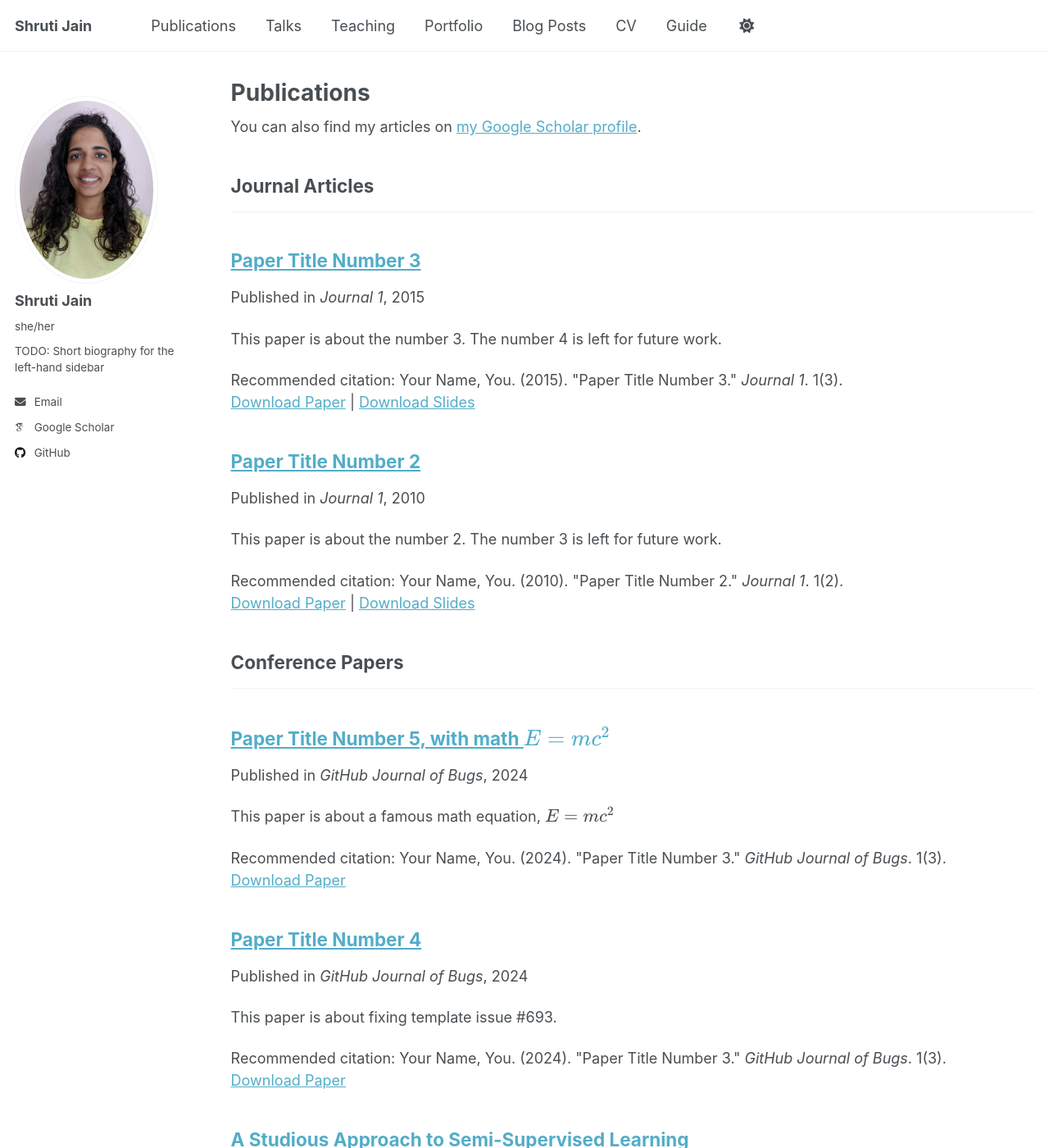
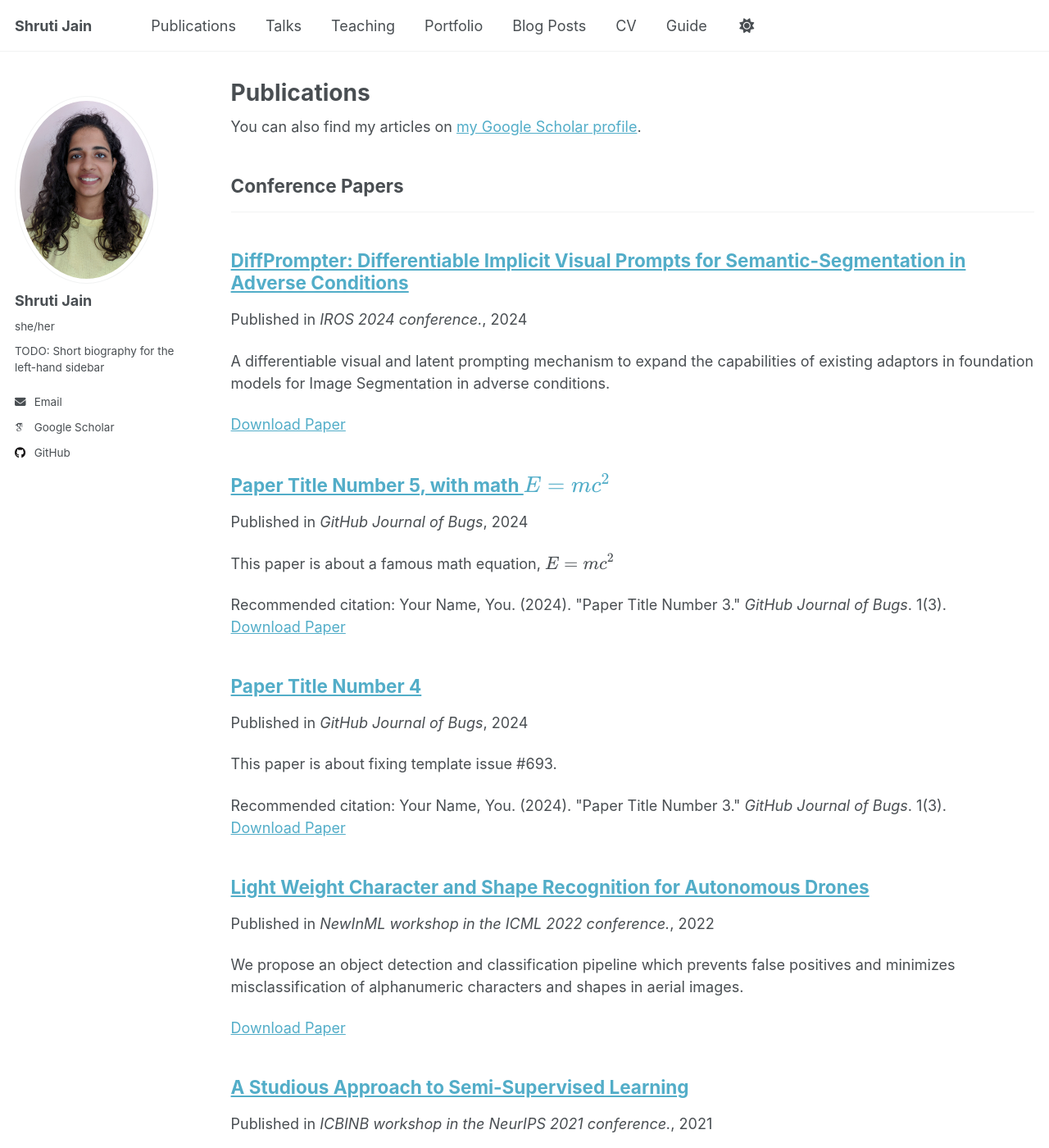
Before and after one commit to shrutijain1405/shrutijain1405.github.io, a Jekyll site: the page built from _pages/publications.html, in a window 1280 px wide and 1400 px high. Shown: the whole window at 82% size. Built offline with Jekyll 4.4.1, drawn with Linux system fonts in a browser that asks for light colours; some web fonts are replaced; some of the changed text lies outside the part shown.

Commit message:
added all publications

```diff
--- a/_publications/2010-10-01-paper-title-number-2.md
+++ b/_publications/2010-10-01-paper-title-number-2.md
@@ -1,14 +1,10 @@
 ---
-title: "Paper Title Number 2"
+title: "DiffPrompter: Differentiable Implicit Visual Prompts for Semantic-Segmentation in Adverse Conditions"
 collection: publications
-category: manuscripts
-permalink: /publication/2010-10-01-paper-title-number-2
-excerpt: 'This paper is about the number 2. The number 3 is left for future work.'
-date: 2010-10-01
-venue: 'Journal 1'
-slidesurl: 'http://academicpages.github.io/files/slides2.pdf'
-paperurl: 'http://academicpages.github.io/files/paper2.pdf'
-citation: 'Your Name, You. (2010). &quot;Paper Title Number 2.&quot; <i>Journal 1</i>. 1(2).'
+category: conferences
+paperurl: 'https://arxiv.org/abs/2310.04181'
+excerpt: 'A differentiable visual and latent prompting mechanism to expand the capabilities of existing adaptors in foundation models for Image Segmentation in adverse conditions.'
+venue: 'IROS 2024 conference.'
+date: 2024-03-27
 ---
-
-The contents above will be part of a list of publications, if the user clicks the link for the publication than the contents of section will be rendered as a full page, allowing you to provide more information about the paper for the reader. When publications are displayed as a single page, the contents of the above "citation" field will automatically be included below this section in a smaller font.
+Semantic segmentation in adverse weather scenarios is a critical task for autonomous driving systems. While foundation models have shown promise, the need for specialized adaptors becomes evident for handling more challenging scenarios. We introduce DiffPrompter, a novel differentiable visual and latent prompting mechanism aimed at expanding the learning capabilities of existing adaptors in foundation models. Our proposed HFC image processing block excels particularly in adverse weather conditions, where conventional methods often fall short. Furthermore, we investigate the advantages of jointly training visual and latent prompts, demonstrating that this combined approach significantly enhances performance in out-of-distribution scenarios. Our differentiable visual prompts leverage parallel and series architectures to generate prompts, effectively improving object segmentation tasks in adverse conditions. Through a comprehensive series of experiments and evaluations, we provide empirical evidence to support the efficacy of our approach. Project page at this https [URL](https://diffprompter.github.io/).
--- a/_publications/2015-10-01-paper-title-number-3.md
+++ /dev/null
@@ -1,14 +0,0 @@
----
-title: "Paper Title Number 3"
-collection: publications
-category: manuscripts
-permalink: /publication/2015-10-01-paper-title-number-3
-excerpt: 'This paper is about the number 3. The number 4 is left for future work.'
-date: 2015-10-01
-venue: 'Journal 1'
-slidesurl: 'http://academicpages.github.io/files/slides3.pdf'
-paperurl: 'http://academicpages.github.io/files/paper3.pdf'
-citation: 'Your Name, You. (2015). &quot;Paper Title Number 3.&quot; <i>Journal 1</i>. 1(3).'
----
-
-The contents above will be part of a list of publications, if the user clicks the link for the publication than the contents of section will be rendered as a full page, allowing you to provide more information about the paper for the reader. When publications are displayed as a single page, the contents of the above "citation" field will automatically be included below this section in a smaller font.
--- /dev/null
+++ b/_publications/2022-08-14-lighweight-classifier.md
@@ -0,0 +1,22 @@
+---
+title: "Light Weight Character and Shape Recognition for Autonomous Drones"
+collection: publications
+category: conferences
+paperurl: 'https://arxiv.org/abs/2208.06804'
+excerpt: 'We propose an object detection and classification pipeline which prevents false positives and minimizes misclassification of alphanumeric characters and shapes in aerial images.'
+venue: 'NewInML workshop in the ICML 2022 conference.'
+date: 2022-08-14
+---
+There has been an extensive use of Unmanned Aerial Vehicles in search and rescue missions to distribute first aid
+kits and food packets. It is important that these UAVs are
+able to identify and distinguish the markers from one another for effective distribution. One of the common ways to
+mark the locations is via the use of characters superimposed
+on shapes of various colors which gives rise to wide variety
+of markers based on combination of different shapes, characters, and their respective colors. In this paper, we propose an object detection and classification pipeline which
+prevents false positives and minimizes misclassification of
+alphanumeric characters and shapes in aerial images. Our
+method makes use of traditional computer vision techniques
+and unsupervised machine learning methods for identifying
+region proposals, segmenting the image targets and removing false positives. We make use of a computationally light
+model for classification, making it easy to be deployed on
+any aerial vehicle.
```
Also changed, not shown: _publications/2021-09-18-studios-ssl.md (+1 -1 lines).
